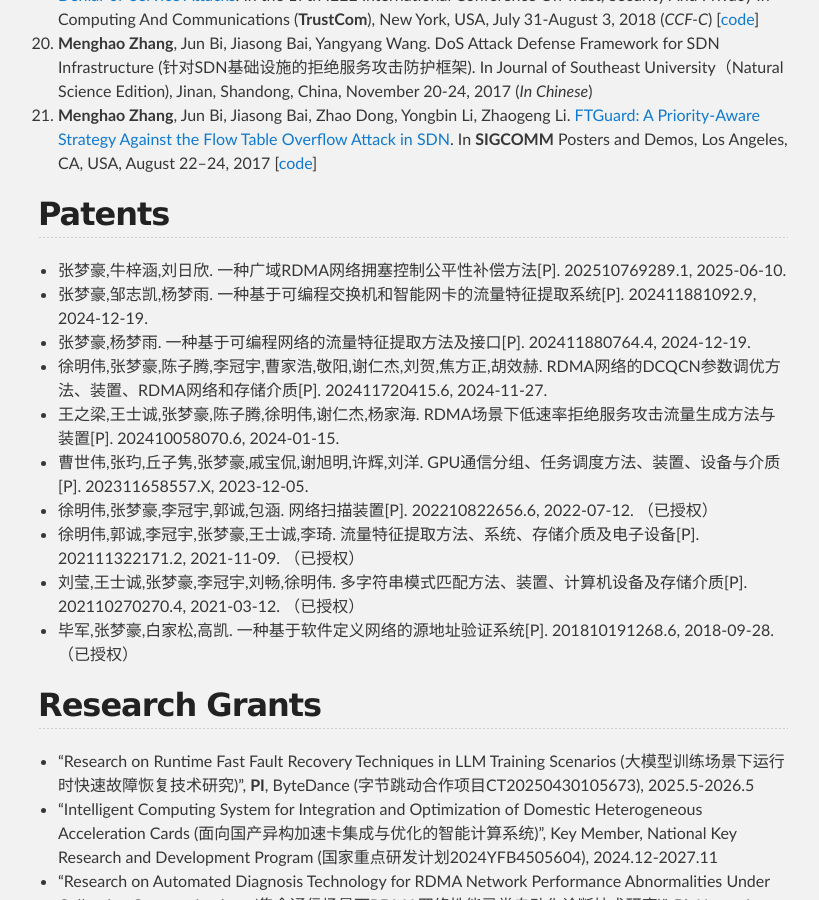
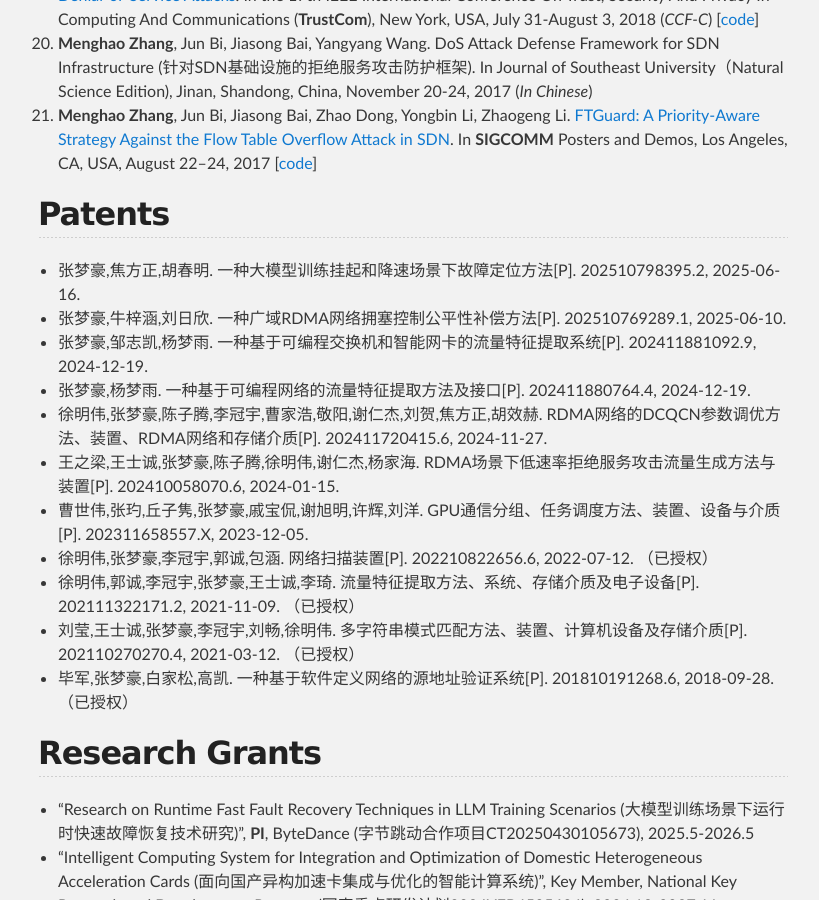
Before and after one commit to zhangmenghao/zhangmenghao.github.io, a Jekyll site: the page built from index.md, in a window 1280 px wide and 900 px high, scrolled down 4743 px. Shown: the whole window, without its empty margins (227-1046 px from the left). Built offline with Jekyll 4.4.1, drawn with Linux system fonts in a browser that asks for light colours.

Commit message:
Update patent

```diff
--- a/index.md
+++ b/index.md
@@ -169,6 +169,7 @@
 
 
 ## Patents
+* 张梦豪,焦方正,胡春明. 一种大模型训练挂起和降速场景下故障定位方法[P]. 202510798395.2, 2025-06-16.
 * 张梦豪,牛梓涵,刘日欣. 一种广域RDMA网络拥塞控制公平性补偿方法[P]. 202510769289.1, 2025-06-10.
 * 张梦豪,邹志凯,杨梦雨. 一种基于可编程交换机和智能网卡的流量特征提取系统[P]. 202411881092.9, 2024-12-19.
 * 张梦豪,杨梦雨. 一种基于可编程网络的流量特征提取方法及接口[P]. 202411880764.4, 2024-12-19.
```
